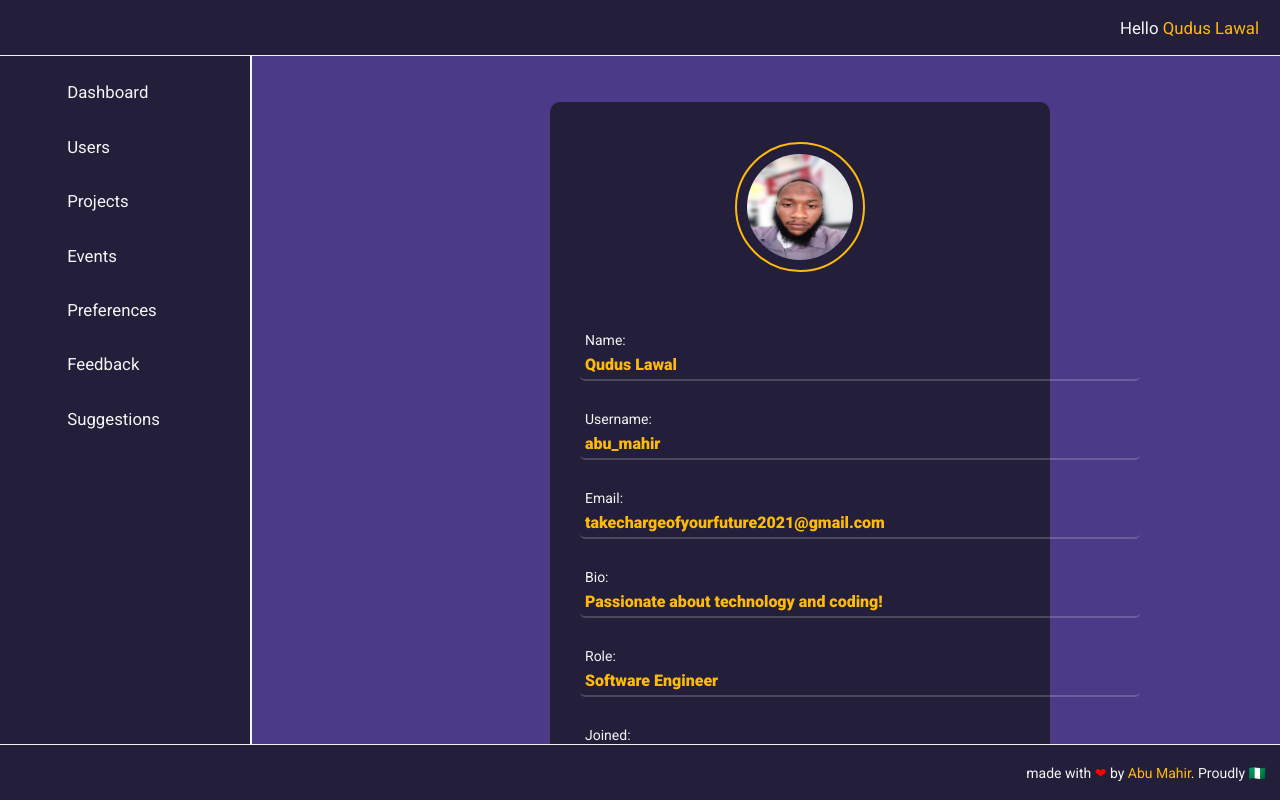
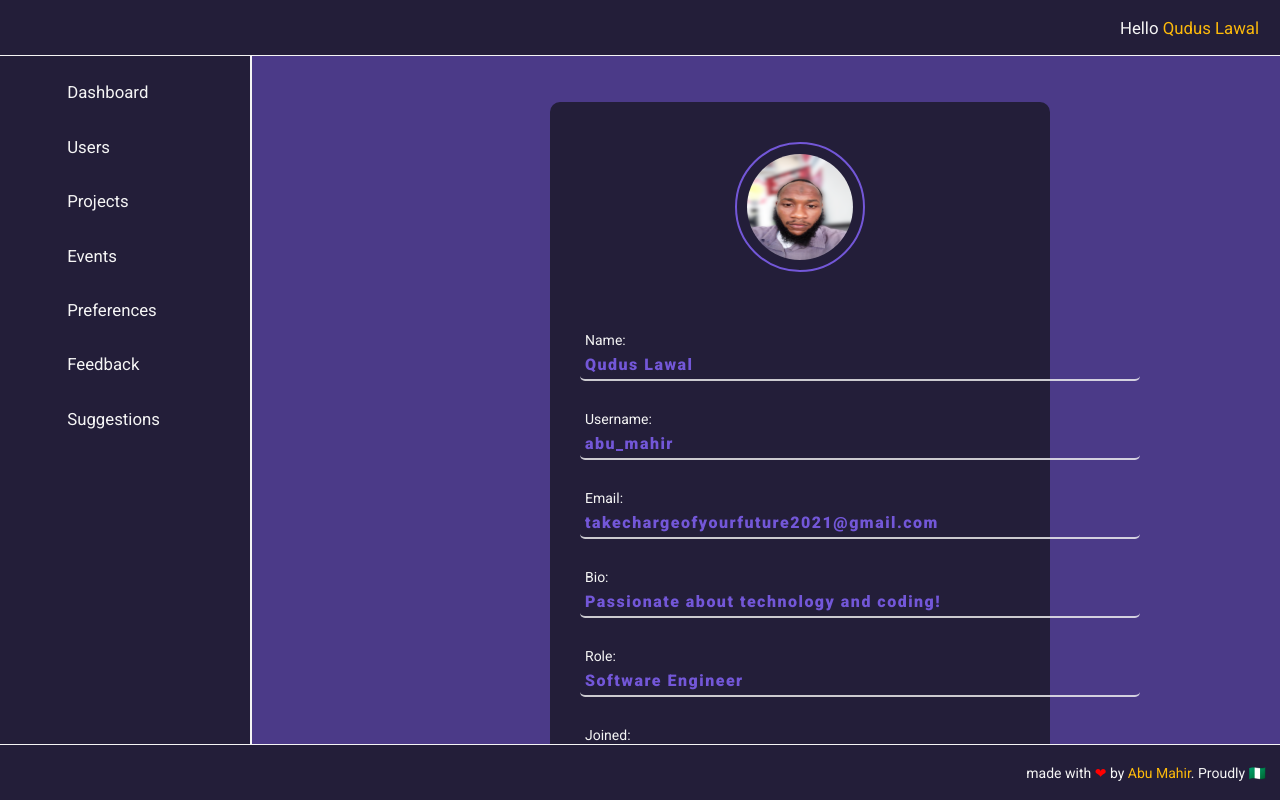
Before and after one commit to AbuMahir980/react-dashboard, a React (Vite) app: page /dashboard/users in a window 1280 px wide. Shown: the top 800 px of the page. Built offline with nearby package versions, Linux system fonts and the light colour scheme.

Commit message:
Change text color & border color

```diff
--- a/src/css/users.css
+++ b/src/css/users.css
@@ -1,11 +1,12 @@
 .colors {
     /* color: #B0BDD3; */
-    color: #FDBA0B;
+    color: #7357d8;;
     font-size: 16px;
     margin-top: 5px;
     font-weight: 600;
     line-height: 1.5;
     margin-bottom: 2px;
+    letter-spacing: 1.5px;
 }
 .contents{
     display: flex;
@@ -36,11 +37,11 @@
     align-self: flex-start;
     margin: 0px auto;
     margin-bottom: 30px;
-    border: 2px solid #FDBA0B;
+    border: 2px solid #7357d8;
     padding: 10px;
 }
 .contents .content-min .texts div{
-    border-bottom: 2px solid rgba(245, 245, 245, 0.192);
+    border-bottom: 2px solid rgba(245, 245, 245, 0.801);
     /* background-color: #B0BDD3; */
     margin-top: 30px;
     width: 70vh;
```
Also changed, not shown: src/main.jsx (+20 -0 lines).
